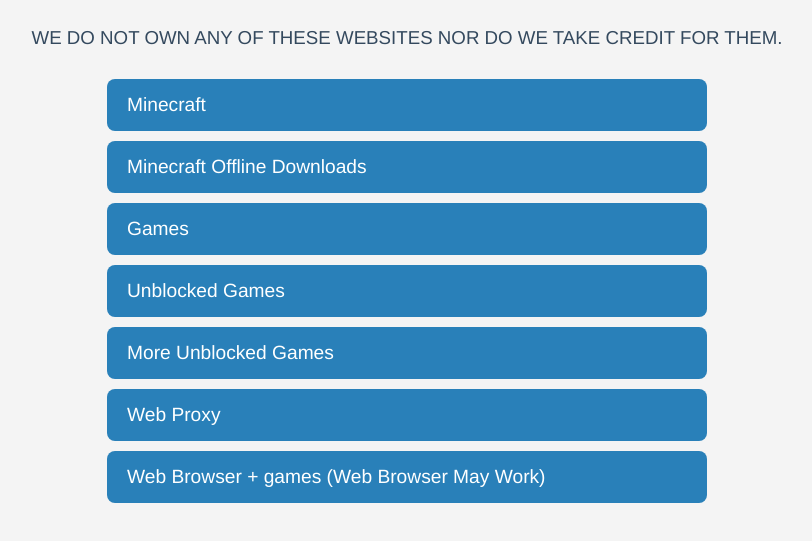
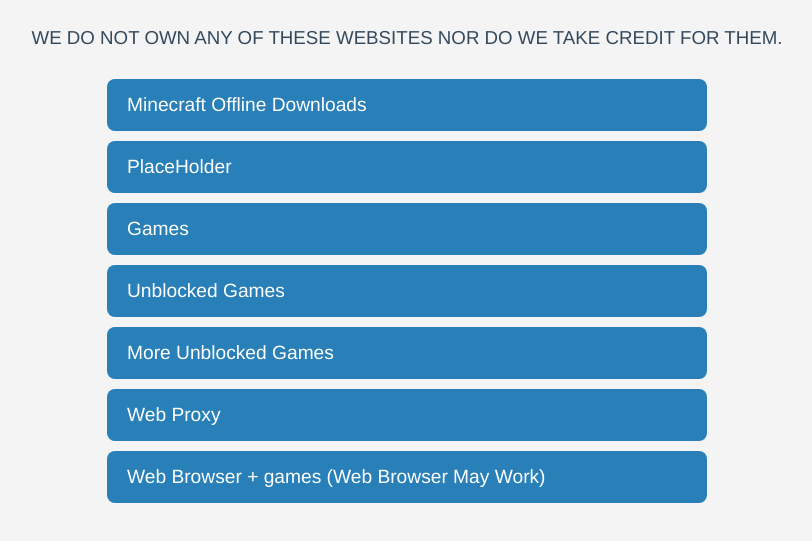
Before and after one commit to CrichyChalky54/Stealth, a plain HTML site: page index.html in a window 1280 px wide. Shown: the part 171-712 px from the top of the page, without its empty margins (233-1045 px from the left). Drawn offline with Linux system fonts and the light colour scheme.

Commit message:
Update index.html

```diff
--- a/index.html
+++ b/index.html
@@ -71,8 +71,8 @@
 <h3> WE DO NOT OWN ANY OF THESE WEBSITES NOR DO WE TAKE CREDIT FOR THEM. </h3>
 
 <div class="links">
-  <a href="https://eaglercraft.ir" target="_blank" rel="noopener noreferrer">Minecraft</a>
   <a href="https://www.mediafire.com/file/1hqtjm6a07i76rn/Eagler.zip/file">Minecraft Offline Downloads</a>
+  <a href="" target="_blank" rel="noopener noreferrer">PlaceHolder</a>
   <a href="https://powerschool.zeptoinitiative.org/">Games</a>
   <a href="https://tpe.spencerportbiblechurch.org/">Unblocked Games</a>
   <a href="https://teachingtools.art/" target="_blank" rel="noopener noreferrer">More Unblocked Games</a>
@@ -81,4 +81,5 @@
 </div>
 
 </body>
+
 </html>
```
